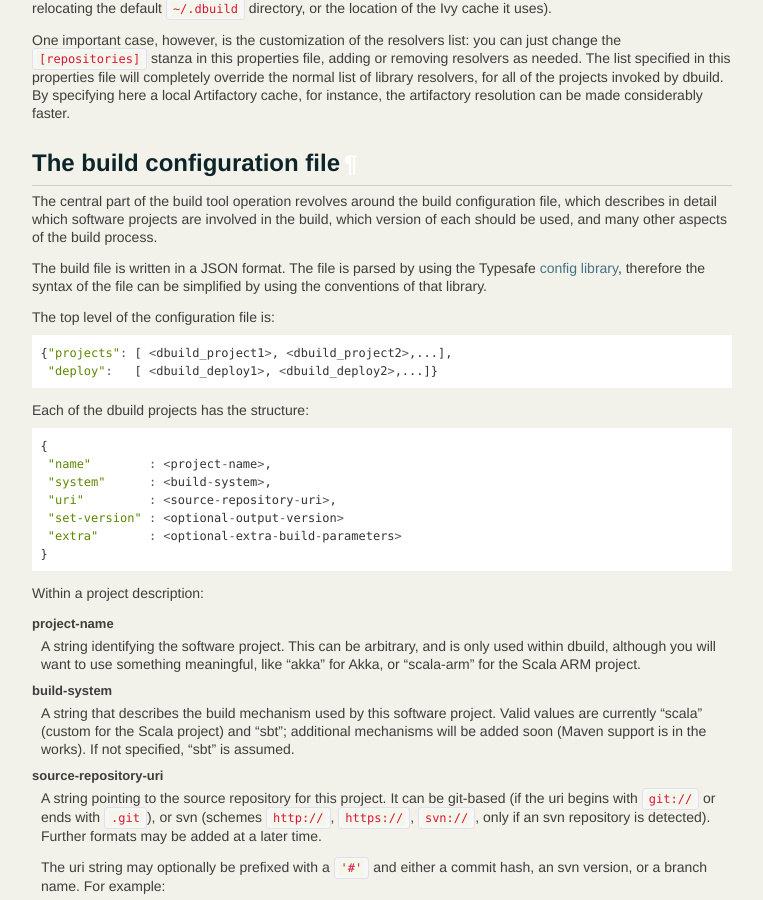
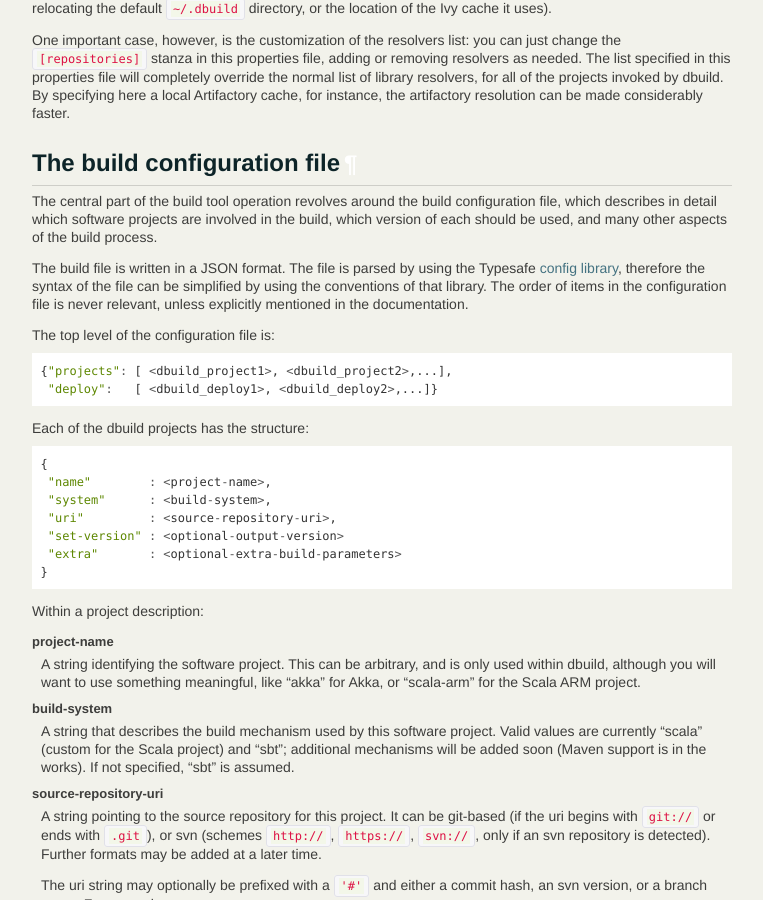
Before and after one commit to lightbend-labs/dbuild, a Sphinx documentation site: the page built from docs/src/sphinx/dbuild.rst, in a window 1280 px wide and 900 px high, scrolled down 561 px. Shown: the whole window, without its empty margins (138-901 px from the left). Built offline with Sphinx 7.4.7, drawn with Linux system fonts in a browser that asks for light colours.

Commit message:
Small docs clarification

```diff
--- a/docs/src/sphinx/dbuild.rst
+++ b/docs/src/sphinx/dbuild.rst
@@ -42,7 +42,8 @@ other aspects of the build process.
 
 The build file is written in a JSON format. The file is parsed by using the Typesafe
 `config library <http://github.com/typesafehub/config>`_, therefore the syntax of the file can be simplified
-by using the conventions of that library.
+by using the conventions of that library. The order of items in the configuration file is never relevant,
+unless explicitly mentioned in the documentation.
 
 The top level of the configuration file is:
 
```
